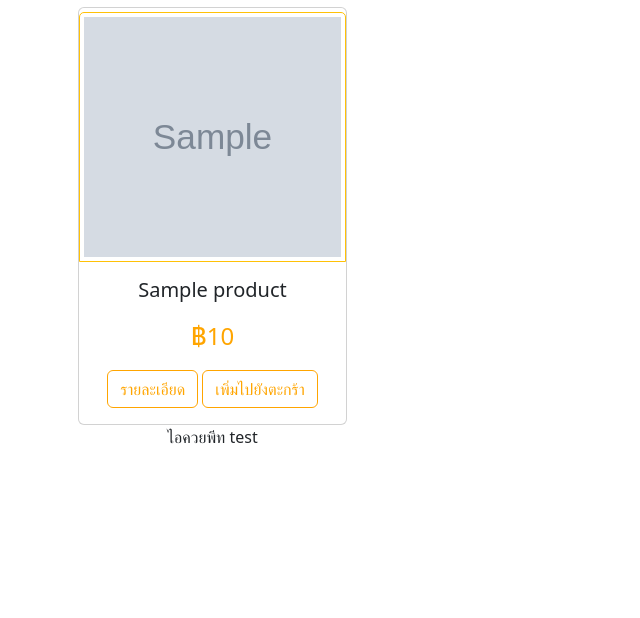
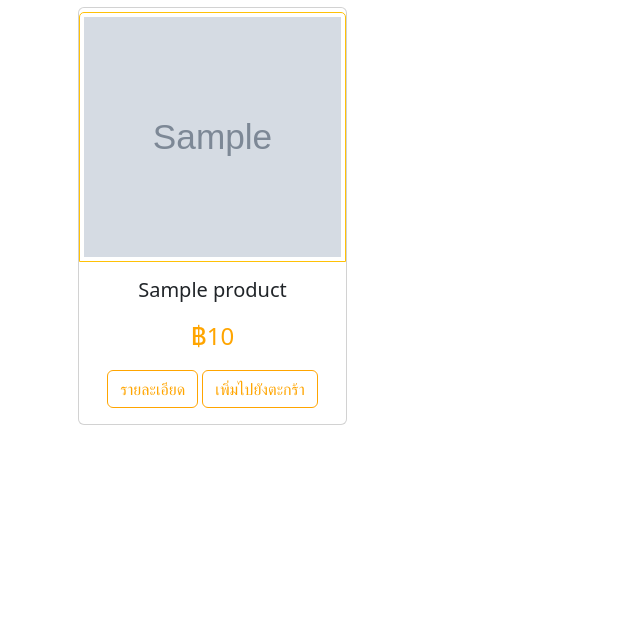
Before and after one commit to Alyaism/testfinal, a PHP site: page /product.php in a window 1280 px wide. Shown: the part 105-723 px from the top of the page, without its empty margins (0-640 px from the left). Run offline with PHP 8.4, Linux system fonts and the light colour scheme; tables that the repository leaves empty or names only in its code hold one stand-in row (values such as "Sample post"); grey boxes marked "Sample" are stand-in pictures.

Commit message:
del ขวยพีท

```diff
--- a/product.php
+++ b/product.php
@@ -38,7 +38,6 @@
                 </div>
             </div>
 
-        ไอควยพีท test
         </div>
 
         <?php
```
